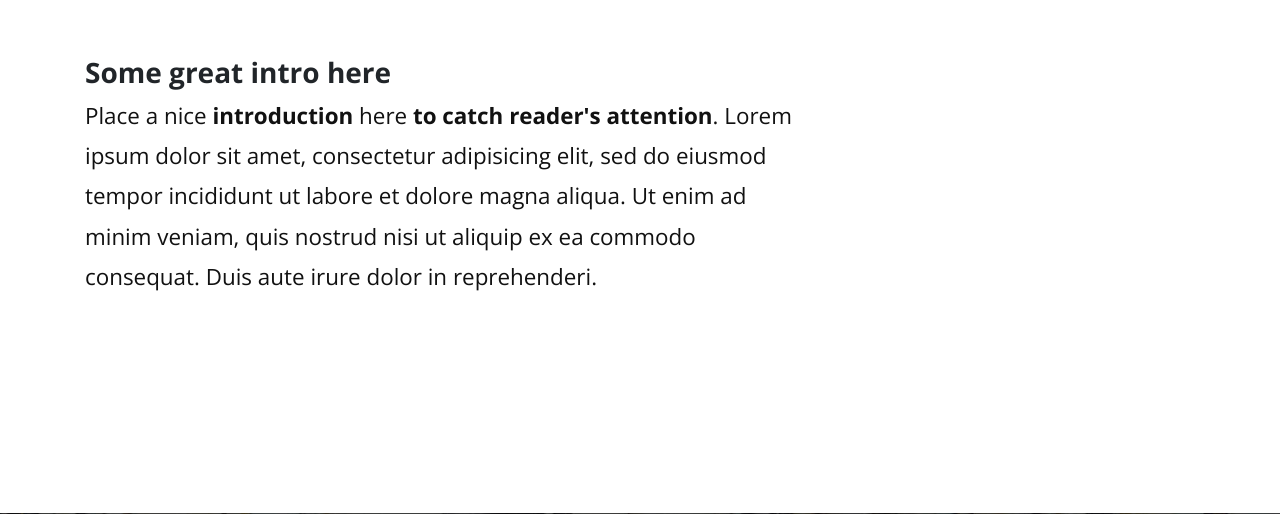
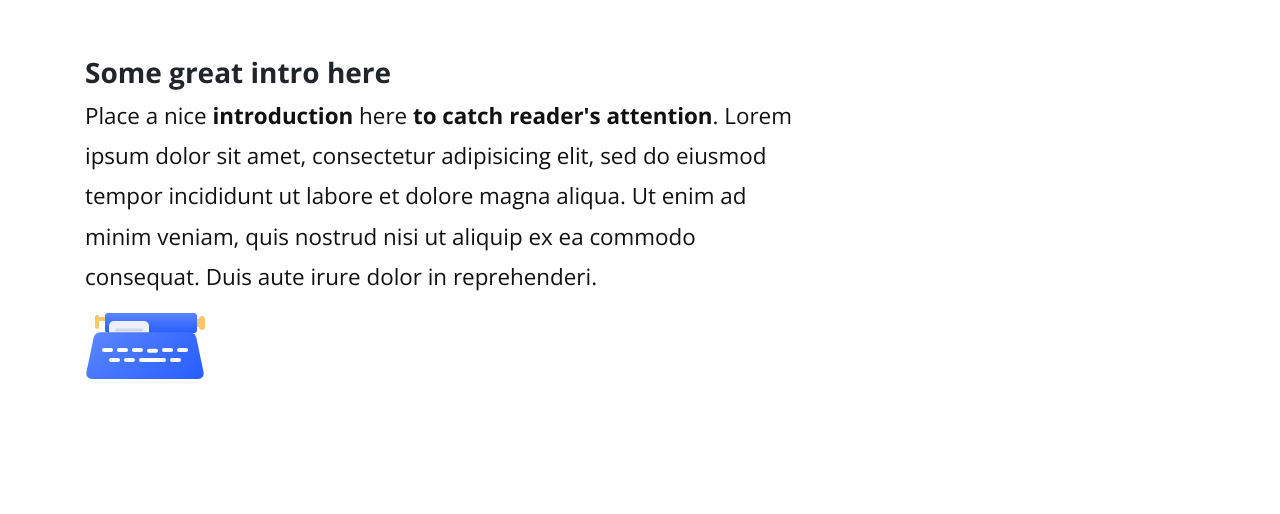
Before and after one commit to someshkovi/escape_blog, a Django app: page / in a window 1280 px wide. Shown: the part 673-1187 px from the top of the page. Run offline with Django 3.2, Linux system fonts and the light colour scheme; data that the repository does not hold is empty; some libraries are stand-ins or nearby versions.

Commit message:
type writer added

```diff
--- a/src/blog/urls.py
+++ b/src/blog/urls.py
@@ -7,6 +7,7 @@
 
 urlpatterns = [
     path('', views.index),
+    path('contact/', views.contact, name='contact'),
     path('blog/', views.blog, name='post-list'),
     path('search/', views.search, name='search'),
     path('create/', views.post_create, name='post-create'),
--- a/src/posts/views.py
+++ b/src/posts/views.py
@@ -9,6 +9,10 @@
 from posts.models import Post, Author, PostView
 from marketing.models import Signup
 
+
+def contact(request):
+    context = {}
+    return render(request, 'blog/typewriter.html', context)
 
 def get_author(user):
     qs = Author.objects.filter(user=user)
--- /dev/null
+++ b/src/static/css/typewriter.css
@@ -0,0 +1,310 @@
+.typewriter {
+    --blue: #5C86FF;
+    --blue-dark: #275EFE;
+    --key: #fff;
+    --paper: #EEF0FD;
+    --text: #D3D4EC;
+    --tool: #FBC56C;
+    --duration: 3s;
+    position: relative;
+    -webkit-animation: bounce var(--duration) linear infinite;
+            animation: bounce var(--duration) linear infinite;
+  }
+  .typewriter .slide {
+    width: 92px;
+    height: 20px;
+    border-radius: 3px;
+    margin-left: 14px;
+    transform: translateX(14px);
+    background: linear-gradient(var(--blue), var(--blue-dark));
+    -webkit-animation: slide var(--duration) ease infinite;
+            animation: slide var(--duration) ease infinite;
+  }
+  .typewriter .slide:before, .typewriter .slide:after,
+  .typewriter .slide i:before {
+    content: "";
+    position: absolute;
+    background: var(--tool);
+  }
+  .typewriter .slide:before {
+    width: 2px;
+    height: 8px;
+    top: 6px;
+    left: 100%;
+  }
+  .typewriter .slide:after {
+    left: 94px;
+    top: 3px;
+    height: 14px;
+    width: 6px;
+    border-radius: 3px;
+  }
+  .typewriter .slide i {
+    display: block;
+    position: absolute;
+    right: 100%;
+    width: 6px;
+    height: 4px;
+    top: 4px;
+    background: var(--tool);
+  }
+  .typewriter .slide i:before {
+    right: 100%;
+    top: -2px;
+    width: 4px;
+    border-radius: 2px;
+    height: 14px;
+  }
+  .typewriter .paper {
+    position: absolute;
+    left: 24px;
+    top: -26px;
+    width: 40px;
+    height: 46px;
+    border-radius: 5px;
+    background: var(--paper);
+    transform: translateY(46px);
+    -webkit-animation: paper var(--duration) linear infinite;
+            animation: paper var(--duration) linear infinite;
+  }
+  .typewriter .paper:before {
+    content: "";
+    position: absolute;
+    left: 6px;
+    right: 6px;
+    top: 7px;
+    border-radius: 2px;
+    height: 4px;
+    transform: scaleY(0.8);
+    background: var(--text);
+    box-shadow: 0 12px 0 var(--text), 0 24px 0 var(--text), 0 36px 0 var(--text);
+  }
+  .typewriter .keyboard {
+    width: 120px;
+    height: 56px;
+    margin-top: -10px;
+    z-index: 1;
+    position: relative;
+  }
+  .typewriter .keyboard:before, .typewriter .keyboard:after {
+    content: "";
+    position: absolute;
+  }
+  .typewriter .keyboard:before {
+    top: 0;
+    left: 0;
+    right: 0;
+    bottom: 0;
+    border-radius: 7px;
+    background: linear-gradient(135deg, var(--blue), var(--blue-dark));
+    transform: perspective(10px) rotateX(2deg);
+    transform-origin: 50% 100%;
+  }
+  .typewriter .keyboard:after {
+    left: 2px;
+    top: 25px;
+    width: 11px;
+    height: 4px;
+    border-radius: 2px;
+    box-shadow: 15px 0 0 var(--key), 30px 0 0 var(--key), 45px 0 0 var(--key), 60px 0 0 var(--key), 75px 0 0 var(--key), 90px 0 0 var(--key), 22px 10px 0 var(--key), 37px 10px 0 var(--key), 52px 10px 0 var(--key), 60px 10px 0 var(--key), 68px 10px 0 var(--key), 83px 10px 0 var(--key);
+    -webkit-animation: keyboard var(--duration) linear infinite;
+            animation: keyboard var(--duration) linear infinite;
+  }
+
+  @-webkit-keyframes bounce {
+    85%, 92%, 100% {
+      transform: translateY(0);
+    }
+    89% {
+      transform: translateY(-4px);
+    }
+    95% {
+      transform: translateY(2px);
+    }
+  }
+
+  @keyframes bounce {
+    85%, 92%, 100% {
+      transform: translateY(0);
+    }
+    89% {
+      transform: translateY(-4px);
+    }
+    95% {
+      transform: translateY(2px);
+    }
+  }
+  @-webkit-keyframes slide {
+    5% {
+      transform: translateX(14px);
+    }
+    15%, 30% {
+      transform: translateX(6px);
+    }
+    40%, 55% {
+      transform: translateX(0);
+    }
+    65%, 70% {
+      transform: translateX(-4px);
+    }
+    80%, 89% {
+      transform: translateX(-12px);
+    }
+    100% {
+      transform: translateX(14px);
+    }
+  }
+  @keyframes slide {
+    5% {
+      transform: translateX(14px);
+    }
+    15%, 30% {
+      transform: translateX(6px);
+    }
+    40%, 55% {
+      transform: translateX(0);
+    }
+    65%, 70% {
+      transform: translateX(-4px);
+    }
+    80%, 89% {
+      transform: translateX(-12px);
+    }
+    100% {
+      transform: translateX(14px);
+    }
+  }
+  @-webkit-keyframes paper {
+    5% {
+      transform: translateY(46px);
+    }
+    20%, 30% {
+      transform: translateY(34px);
+    }
+    40%, 55% {
+      transform: translateY(22px);
+    }
+    65%, 70% {
+      transform: translateY(10px);
+    }
+    80%, 85% {
+      transform: translateY(0);
+    }
+    92%, 100% {
+      transform: translateY(46px);
+    }
+  }
+  @keyframes paper {
+    5% {
+      transform: translateY(46px);
+    }
+    20%, 30% {
+      transform: translateY(34px);
+    }
+    40%, 55% {
+      transform: translateY(22px);
+    }
+    65%, 70% {
+      transform: translateY(10px);
+    }
+    80%, 85% {
+      transform: translateY(0);
+    }
+    92%, 100% {
+      transform: translateY(46px);
+    }
+  }
+  @-webkit-keyframes keyboard {
+    5%, 12%, 21%, 30%, 39%, 48%, 57%, 66%, 75%, 84% {
+      box-shadow: 15px 0 0 var(--key), 30px 0 0 var(--key), 45px 0 0 var(--key), 60px 0 0 var(--key), 75px 0 0 var(--key), 90px 0 0 var(--key), 22px 10px 0 var(--key), 37px 10px 0 var(--key), 52px 10px 0 var(--key), 60px 10px 0 var(--key), 68px 10px 0 var(--key), 83px 10px 0 var(--key);
+    }
+    9% {
+      box-shadow: 15px 2px 0 var(--key), 30px 0 0 var(--key), 45px 0 0 var(--key), 60px 0 0 var(--key), 75px 0 0 var(--key), 90px 0 0 var(--key), 22px 10px 0 var(--key), 37px 10px 0 var(--key), 52px 10px 0 var(--key), 60px 10px 0 var(--key), 68px 10px 0 var(--key), 83px 10px 0 var(--key);
+    }
+    18% {
+      box-shadow: 15px 0 0 var(--key), 30px 0 0 var(--key), 45px 0 0 var(--key), 60px 2px 0 var(--key), 75px 0 0 var(--key), 90px 0 0 var(--key), 22px 10px 0 var(--key), 37px 10px 0 var(--key), 52px 10px 0 var(--key), 60px 10px 0 var(--key), 68px 10px 0 var(--key), 83px 10px 0 var(--key);
+    }
+    27% {
+      box-shadow: 15px 0 0 var(--key), 30px 0 0 var(--key), 45px 0 0 var(--key), 60px 0 0 var(--key), 75px 0 0 var(--key), 90px 0 0 var(--key), 22px 12px 0 var(--key), 37px 10px 0 var(--key), 52px 10px 0 var(--key), 60px 10px 0 var(--key), 68px 10px 0 var(--key), 83px 10px 0 var(--key);
+    }
+    36% {
+      box-shadow: 15px 0 0 var(--key), 30px 0 0 var(--key), 45px 0 0 var(--key), 60px 0 0 var(--key), 75px 0 0 var(--key), 90px 0 0 var(--key), 22px 10px 0 var(--key), 37px 10px 0 var(--key), 52px 12px 0 var(--key), 60px 12px 0 var(--key), 68px 12px 0 var(--key), 83px 10px 0 var(--key);
+    }
+    45% {
+      box-shadow: 15px 0 0 var(--key), 30px 0 0 var(--key), 45px 0 0 var(--key), 60px 0 0 var(--key), 75px 0 0 var(--key), 90px 2px 0 var(--key), 22px 10px 0 var(--key), 37px 10px 0 var(--key), 52px 10px 0 var(--key), 60px 10px 0 var(--key), 68px 10px 0 var(--key), 83px 10px 0 var(--key);
+    }
+    54% {
+      box-shadow: 15px 0 0 var(--key), 30px 2px 0 var(--key), 45px 0 0 var(--key), 60px 0 0 var(--key), 75px 0 0 var(--key), 90px 0 0 var(--key), 22px 10px 0 var(--key), 37px 10px 0 var(--key), 52px 10px 0 var(--key), 60px 10px 0 var(--key), 68px 10px 0 var(--key), 83px 10px 0 var(--key);
+    }
+    63% {
+      box-shadow: 15px 0 0 var(--key), 30px 0 0 var(--key), 45px 0 0 var(--key), 60px 0 0 var(--key), 75px 0 0 var(--key), 90px 0 0 var(--key), 22px 10px 0 var(--key), 37px 10px 0 var(--key), 52px 10px 0 var(--key), 60px 10px 0 var(--key), 68px 10px 0 var(--key), 83px 12px 0 var(--key);
+    }
+    72% {
+      box-shadow: 15px 0 0 var(--key), 30px 0 0 var(--key), 45px 2px 0 var(--key), 60px 0 0 var(--key), 75px 0 0 var(--key), 90px 0 0 var(--key), 22px 10px 0 var(--key), 37px 10px 0 var(--key), 52px 10px 0 var(--key), 60px 10px 0 var(--key), 68px 10px 0 var(--key), 83px 10px 0 var(--key);
+    }
+    81% {
+      box-shadow: 15px 0 0 var(--key), 30px 0 0 var(--key), 45px 0 0 var(--key), 60px 0 0 var(--key), 75px 0 0 var(--key), 90px 0 0 var(--key), 22px 10px 0 var(--key), 37px 12px 0 var(--key), 52px 10px 0 var(--key), 60px 10px 0 var(--key), 68px 10px 0 var(--key), 83px 10px 0 var(--key);
+    }
+  }
+  @keyframes keyboard {
+    5%, 12%, 21%, 30%, 39%, 48%, 57%, 66%, 75%, 84% {
+      box-shadow: 15px 0 0 var(--key), 30px 0 0 var(--key), 45px 0 0 var(--key), 60px 0 0 var(--key), 75px 0 0 var(--key), 90px 0 0 var(--key), 22px 10px 0 var(--key), 37px 10px 0 var(--key), 52px 10px 0 var(--key), 60px 10px 0 var(--key), 68px 10px 0 var(--key), 83px 10px 0 var(--key);
+    }
+    9% {
+      box-shadow: 15px 2px 0 var(--key), 30px 0 0 var(--key), 45px 0 0 var(--key), 60px 0 0 var(--key), 75px 0 0 var(--key), 90px 0 0 var(--key), 22px 10px 0 var(--key), 37px 10px 0 var(--key), 52px 10px 0 var(--key), 60px 10px 0 var(--key), 68px 10px 0 var(--key), 83px 10px 0 var(--key);
+    }
+    18% {
+      box-shadow: 15px 0 0 var(--key), 30px 0 0 var(--key), 45px 0 0 var(--key), 60px 2px 0 var(--key), 75px 0 0 var(--key), 90px 0 0 var(--key), 22px 10px 0 var(--key), 37px 10px 0 var(--key), 52px 10px 0 var(--key), 60px 10px 0 var(--key), 68px 10px 0 var(--key), 83px 10px 0 var(--key);
+    }
+    27% {
+      box-shadow: 15px 0 0 var(--key), 30px 0 0 var(--key), 45px 0 0 var(--key), 60px 0 0 var(--key), 75px 0 0 var(--key), 90px 0 0 var(--key), 22px 12px 0 var(--key), 37px 10px 0 var(--key), 52px 10px 0 var(--key), 60px 10px 0 var(--key), 68px 10px 0 var(--key), 83px 10px 0 var(--key);
+    }
+    36% {
+      box-shadow: 15px 0 0 var(--key), 30px 0 0 var(--key), 45px 0 0 var(--key), 60px 0 0 var(--key), 75px 0 0 var(--key), 90px 0 0 var(--key), 22px 10px 0 var(--key), 37px 10px 0 var(--key), 52px 12px 0 var(--key), 60px 12px 0 var(--key), 68px 12px 0 var(--key), 83px 10px 0 var(--key);
+    }
+    45% {
+      box-shadow: 15px 0 0 var(--key), 30px 0 0 var(--key), 45px 0 0 var(--key), 60px 0 0 var(--key), 75px 0 0 var(--key), 90px 2px 0 var(--key), 22px 10px 0 var(--key), 37px 10px 0 var(--key), 52px 10px 0 var(--key), 60px 10px 0 var(--key), 68px 10px 0 var(--key), 83px 10px 0 var(--key);
+    }
+    54% {
+      box-shadow: 15px 0 0 var(--key), 30px 2px 0 var(--key), 45px 0 0 var(--key), 60px 0 0 var(--key), 75px 0 0 var(--key), 90px 0 0 var(--key), 22px 10px 0 var(--key), 37px 10px 0 var(--key), 52px 10px 0 var(--key), 60px 10px 0 var(--key), 68px 10px 0 var(--key), 83px 10px 0 var(--key);
+    }
+    63% {
+      box-shadow: 15px 0 0 var(--key), 30px 0 0 var(--key), 45px 0 0 var(--key), 60px 0 0 var(--key), 75px 0 0 var(--key), 90px 0 0 var(--key), 22px 10px 0 var(--key), 37px 10px 0 var(--key), 52px 10px 0 var(--key), 60px 10px 0 var(--key), 68px 10px 0 var(--key), 83px 12px 0 var(--key);
+    }
+    72% {
+      box-shadow: 15px 0 0 var(--key), 30px 0 0 var(--key), 45px 2px 0 var(--key), 60px 0 0 var(--key), 75px 0 0 var(--key), 90px 0 0 var(--key), 22px 10px 0 var(--key), 37px 10px 0 var(--key), 52px 10px 0 var(--key), 60px 10px 0 var(--key), 68px 10px 0 var(--key), 83px 10px 0 var(--key);
+    }
+    81% {
+      box-shadow: 15px 0 0 var(--key), 30px 0 0 var(--key), 45px 0 0 var(--key), 60px 0 0 var(--key), 75px 0 0 var(--key), 90px 0 0 var(--key), 22px 10px 0 var(--key), 37px 12px 0 var(--key), 52px 10px 0 var(--key), 60px 10px 0 var(--key), 68px 10px 0 var(--key), 83px 10px 0 var(--key);
+    }
+  }
+  /* html {
+    box-sizing: border-box;
+    -webkit-font-smoothing: antialiased;
+  }
+
+  * {
+    box-sizing: inherit;
+  }
+  *:before, *:after {
+    box-sizing: inherit;
+  }
+
+  body {
+    min-height: 100vh;
+    display: flex;
+    font-family: "Roboto", Arial;
+    justify-content: center;
+    align-items: center;
+    background: #fff;
+  }
+  body .dribbble {
+    position: fixed;
+    display: block;
+    right: 20px;
+    bottom: 20px;
+  }
+  body .dribbble img {
+    display: block;
+    height: 28px;
+  } */
--- a/src/templates/header.html
+++ b/src/templates/header.html
@@ -32,7 +32,7 @@
             </li>
             <li class="nav-item"><a href="{% url 'tweets:index' %}" class="nav-link active ">Tweets</a>
             </li>
-            <li class="nav-item"><a href="#" class="nav-link ">Contact</a>
+            <li class="nav-item"><a href="{% url 'contact' %}" class="nav-link ">Contact</a>
             </li>
             {% if request.user.is_staff %}
             <li class="nav-item"><a href="{% url 'post-create' %}" class="nav-link ">Create</a>
--- a/src/templates/index.html
+++ b/src/templates/index.html
@@ -1,5 +1,10 @@
 {% extends 'base.html' %}
 {% load static %}
+
+{% block stylesheets %}
+  <link rel="stylesheet" href="{% static 'css/typewriter.css' %}">
+{% endblock stylesheets %}
+
 {% block content %}
     <!-- Hero Section-->
     <section style="background: url({% static 'img/hero.jpg '%}); background-size: cover; background-position: center center" class="hero">
@@ -18,6 +23,15 @@
           <div class="col-lg-8">
             <h2 class="h3">Some great intro here</h2>
             <p class="text-big">Place a nice <strong>introduction</strong> here <strong>to catch reader's attention</strong>. Lorem ipsum dolor sit amet, consectetur adipisicing elit, sed do eiusmod tempor incididunt ut labore et dolore magna aliqua. Ut enim ad minim veniam, quis nostrud nisi ut aliquip ex ea commodo consequat. Duis aute irure dolor in reprehenderi.</p>
+
+            <div class="typewriter">
+                <div class="slide"><i></i></div>
+                <div class="paper"></div>
+                <div class="keyboard"></div>
+            </div>
+
+
+
           </div>
         </div>
       </div>
```
Also changed, not shown: issues.md (+2 -0 lines), references.md (+3 -0 lines), src/templates/blog/typewriter.html (added, +9 -0 lines).
